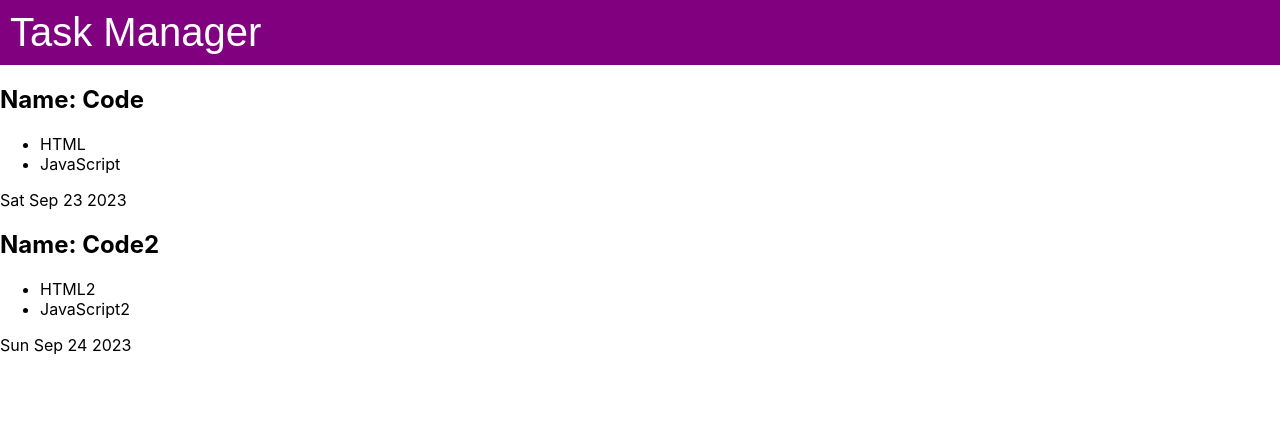
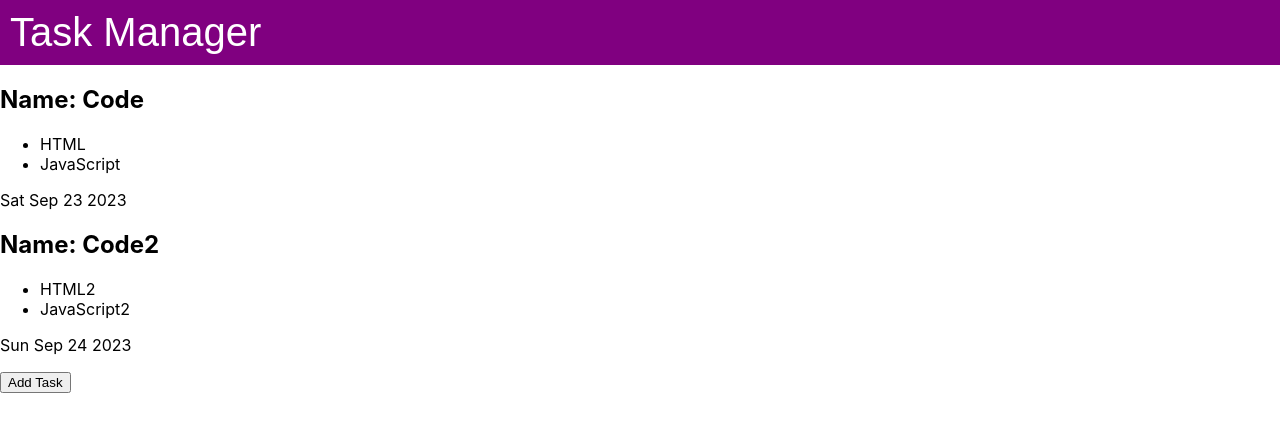
Before and after one commit to cmoore53/CSC-425-Taskmaster, a React (Create React App) app in the folder taskmaster/: page / in a window 1280 px wide. Shown: the top 432 px of the page. Built offline with nearby package versions, Linux system fonts and the light colour scheme.

Commit message:
Finally got add task to add a task.
For somereason I had testTaskList in an array in usestate, and that was causing some weirdness with nested arrays. Now we just need a way to get the data for a task passed into the add task, and then we can add custom tasks

```diff
--- a/taskmaster/src/AddTask.js
+++ b/taskmaster/src/AddTask.js
@@ -1,10 +1,10 @@
 import React from 'react';
 import Task from './Task.js';
 import TaskList from './TaskList.js';
-function AddTask({taskls, setTaskls}){
+function AddTask({newTask, tasks, setNewTaskls}){
     const addTask = () => {
-        const newTask = [...taskls, newTask]
-        setTaskls(newTask)
+        const newTaskls = [...tasks, newTask]
+        setNewTaskls(newTaskls)
     }
     return(
         <button onClick={addTask}>Add Task</button>
--- a/taskmaster/src/App.js
+++ b/taskmaster/src/App.js
@@ -22,7 +22,7 @@ function App() {
     {id:2, taskName: 'Code2', taskDesc: ['HTML2','JavaScript2'], taskDate: new Date('2023-09-24T03:24:00')}
     ]
 
-    const [taskls, setTaskls] = useState([testTaskList])
+    const [taskls, setTaskls] = useState(testTaskList)
 
     const addTask = (newTask) => {
         setTaskls(newTask)
@@ -34,7 +34,7 @@ function App() {
 
         <TaskList tasks = {taskls} />
 
-        {/*<AddTask newTask = {testTask} taskList = {taskls} setTask = {setTaskls} />*/}
+        <AddTask newTask = {testTask} tasks = {taskls} setNewTaskls = {addTask} />
 
     </div>
   );
--- a/taskmaster/src/TaskList.js
+++ b/taskmaster/src/TaskList.js
@@ -3,7 +3,7 @@ import Task from './Task.js';
 function TaskList({tasks}){
     return(
         <div>
-            {tasks[0].map((tl) => (
+            {tasks.map((tl) => (
             <Task taskName = {tl.taskName} taskDesc = {tl.taskDesc} taskDate = {tl.taskDate} />
             ))}
         </div>
```
